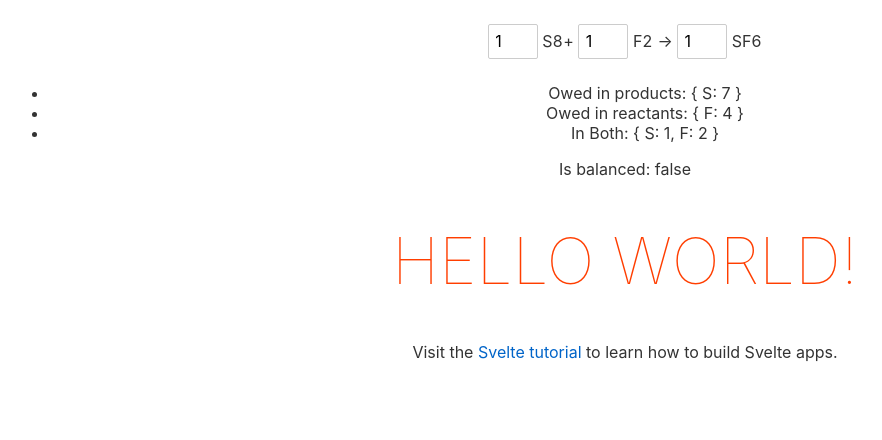
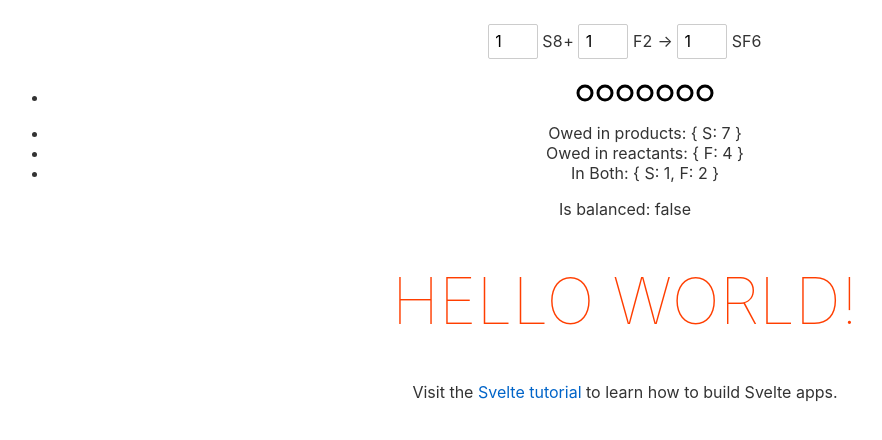
Before and after one commit to nchlsb/ChemicalEquationBalancer, a Svelte app: page / in a window 1280 px wide. Shown: the top 440 px of the page, without its empty margins (15-897 px from the left). Built offline with nearby package versions, Linux system fonts and the light colour scheme.

Commit message:
Updating dispaly of what is owed

```diff
--- a/src/App.svelte
+++ b/src/App.svelte
@@ -4,6 +4,7 @@
 	import { difference, intersection, isEmpty, Multiset, sumAll, toStringMultiset } from "./Multiset"
 	import Katex from "./Katex.svelte"
 	import type { ChemicalElement } from "./ChemicalElements";
+import { range } from "./helpers";
 	export let name: string;
 
 	let equation = randomEquation()
@@ -82,6 +83,16 @@
 	{/each}
 
 	<ul>
+	{#each [...owedInProducts.elements.entries()] as [chemicalElement, n]}
+		<li>
+			{#each range(n) as _}
+				<svg width="20" height="20"><circle cx="10" cy="10" r="7" stroke="black" stroke-width="3" fill="white"><text>{chemicalElement}</text></circle></svg>
+			{/each}
+		</li>
+	{/each}
+	</ul>
+
+	<ul>
 		<li>Owed in products: {toStringMultiset(owedInProducts)}</li>
 		<li>Owed in reactants: {toStringMultiset(owedInReactants)} </li>
 		<li>In Both: {toStringMultiset(inBoth)} </li>
--- a/src/helpers.ts
+++ b/src/helpers.ts
@@ -3,3 +3,13 @@ export function randomIntegerUpTo(max: number): number {
     const floatBetween0andMax = between0and1 * max
     return Math.floor(floatBetween0andMax)
 }
+
+export function range(n: number): number[] {
+    let retVal: number[] = [];
+
+    for (let i = 0; i < n; i++) {
+        retVal.push(i);
+    }
+
+    return retVal;
+}
```
